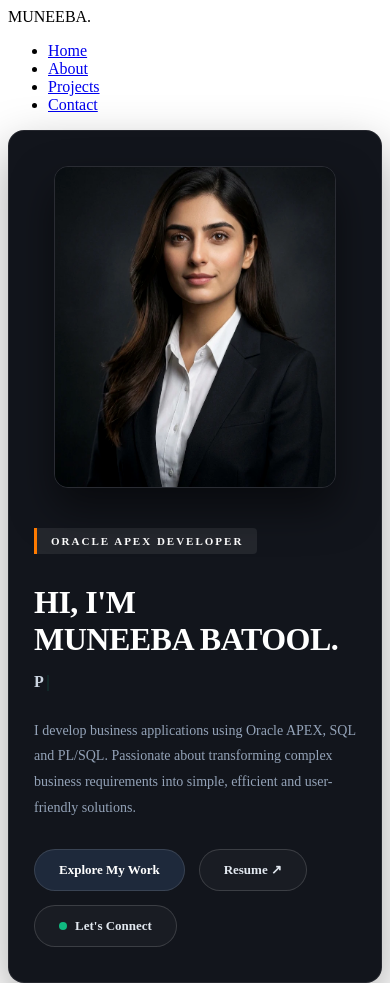
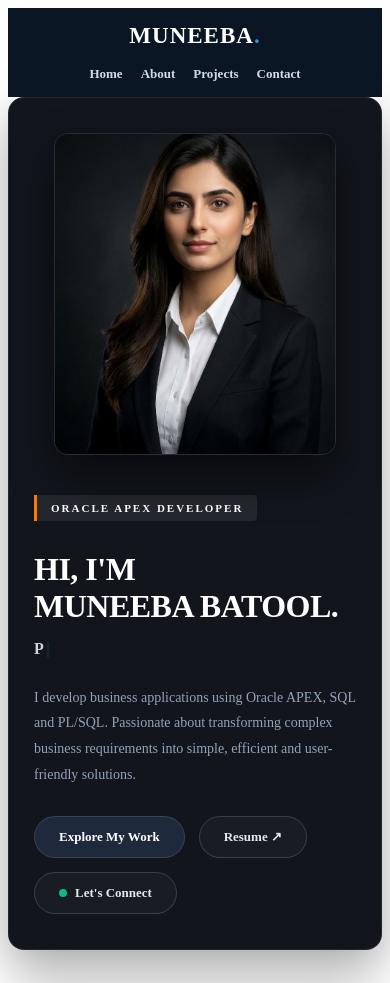
Before and after one commit to Muneeba-batool/muneeba-portfolio, a plain HTML site: page index.html in a window 390 px wide. Shown: the top 983 px of the page. Drawn offline with Linux system fonts and the light colour scheme.

Commit message:
Update style.css

```diff
--- a/style.css
+++ b/style.css
@@ -985,6 +985,83 @@ html {
         padding: 45px 20px;
     }
 
+
+
+/* =================================
+   PORTFOLIO TOP NAVIGATION
+================================= */
+
+html {
+    scroll-behavior: smooth;
+}
+
+.portfolio-navbar {
+    width: 100%;
+    min-height: 75px;
+    padding: 0 7%;
+    display: flex;
+    align-items: center;
+    justify-content: space-between;
+    background: #0A1624;
+    position: sticky;
+    top: 0;
+    z-index: 9999;
+    box-sizing: border-box;
+}
+
+.nav-logo {
+    color: #ffffff;
+    font-size: 23px;
+    font-weight: 800;
+    letter-spacing: 1px;
+}
+
+.nav-logo span {
+    color: #2698E0;
+}
+
+.nav-menu {
+    display: flex;
+    align-items: center;
+    gap: 35px;
+    list-style: none;
+    margin: 0;
+    padding: 0;
+}
+
+.nav-menu li a {
+    color: #D2DCE6;
+    text-decoration: none;
+    font-size: 15px;
+    font-weight: 600;
+    transition: 0.3s ease;
+}
+
+.nav-menu li a:hover {
+    color: #2698E0;
+}
+
+/* MOBILE NAVIGATION */
+
+@media (max-width: 600px) {
+
+    .portfolio-navbar {
+        padding: 15px 4%;
+        flex-direction: column;
+        gap: 15px;
+    }
+
+    .nav-menu {
+        gap: 18px;
+        flex-wrap: wrap;
+        justify-content: center;
+    }
+
+    .nav-menu li a {
+        font-size: 13px;
+    }
+}
+
     .linkedin-cta-btn {
         padding: 13px 28px;
         font-size: 15px;
```
